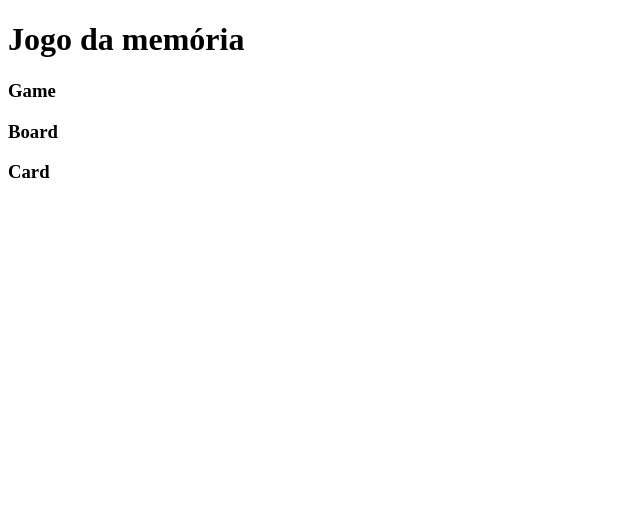
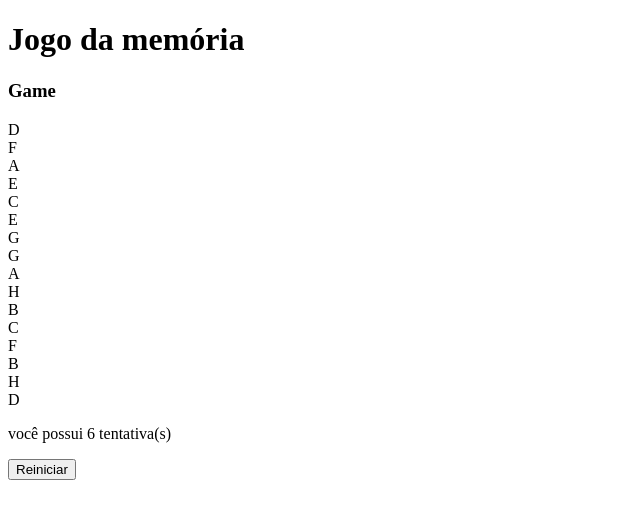
Before and after one commit to elissandroa/react-projects, a React (Vite) app in the folder jogo_da_memoria/: page / in a window 1280 px wide. Shown: the top 518 px of the page, without its empty margins (0-640 px from the left). Built offline with nearby package versions, Linux system fonts and the light colour scheme.

Commit message:
Show Cards

```diff
--- a/jogo_da_memoria/src/components/Board.jsx
+++ b/jogo_da_memoria/src/components/Board.jsx
@@ -1,11 +1,12 @@
 import React from 'react'
 import { Card } from './Card'
 
-export const Board = () => {
+export const Board = ({cards}) => {
     return (
         <div className='board'>
-            <h3>Board</h3>
-            <Card />
+            {cards.map((card) => (
+                <Card key={card.id} card={card} />
+            ))}
         </div>
     )
 }
--- a/jogo_da_memoria/src/components/Card.jsx
+++ b/jogo_da_memoria/src/components/Card.jsx
@@ -1,9 +1,9 @@
 import React from 'react'
 
-export const Card = () => {
+export const Card = ({card}) => {
   return (
-    <div className='card'>
-        <h3>Card</h3>
+    <div className={`card ${card.isFlipped ? "flipped" : ""}`}>
+        {card.value}
     </div>
   )
 }
--- a/jogo_da_memoria/src/components/Game.jsx
+++ b/jogo_da_memoria/src/components/Game.jsx
@@ -1,5 +1,6 @@
 import React, { useState } from 'react'
 import { Board } from './Board'
+import { Card } from './Card';
 
 export const Game = () => {
     const shufleArray = (array) => {
@@ -19,7 +20,7 @@ export const Game = () => {
             isFlipped: false,
         }));
         const duplicateCards = cards.concat([...cards]).map((card, index) => ({ ...card, index }));
-        console.log(shufleArray(duplicateCards));
+        return shufleArray(duplicateCards);
 
     }
 
@@ -28,10 +29,14 @@ export const Game = () => {
     const [flippedCards, setFlippedCards] = useState([]);
     const [chances, setChances] = useState(6);
 
+    const result = cards.filter((card) => card.isFlipped).length;
+
     return (
         <div className='game'>
             <h3>Game</h3>
-            <Board />
+            <Board cards={cards} />
+            {chances === 0 ? (<p>Suas tentativas acabaram</p>) : (result === cards.length) ? (<h2>Parabéns você ganhou!</h2>) : (<p>você possui {chances} tentativa(s)</p>)}
+            <button className='btn'>Reiniciar</button>
         </div>
     )
 }
```
